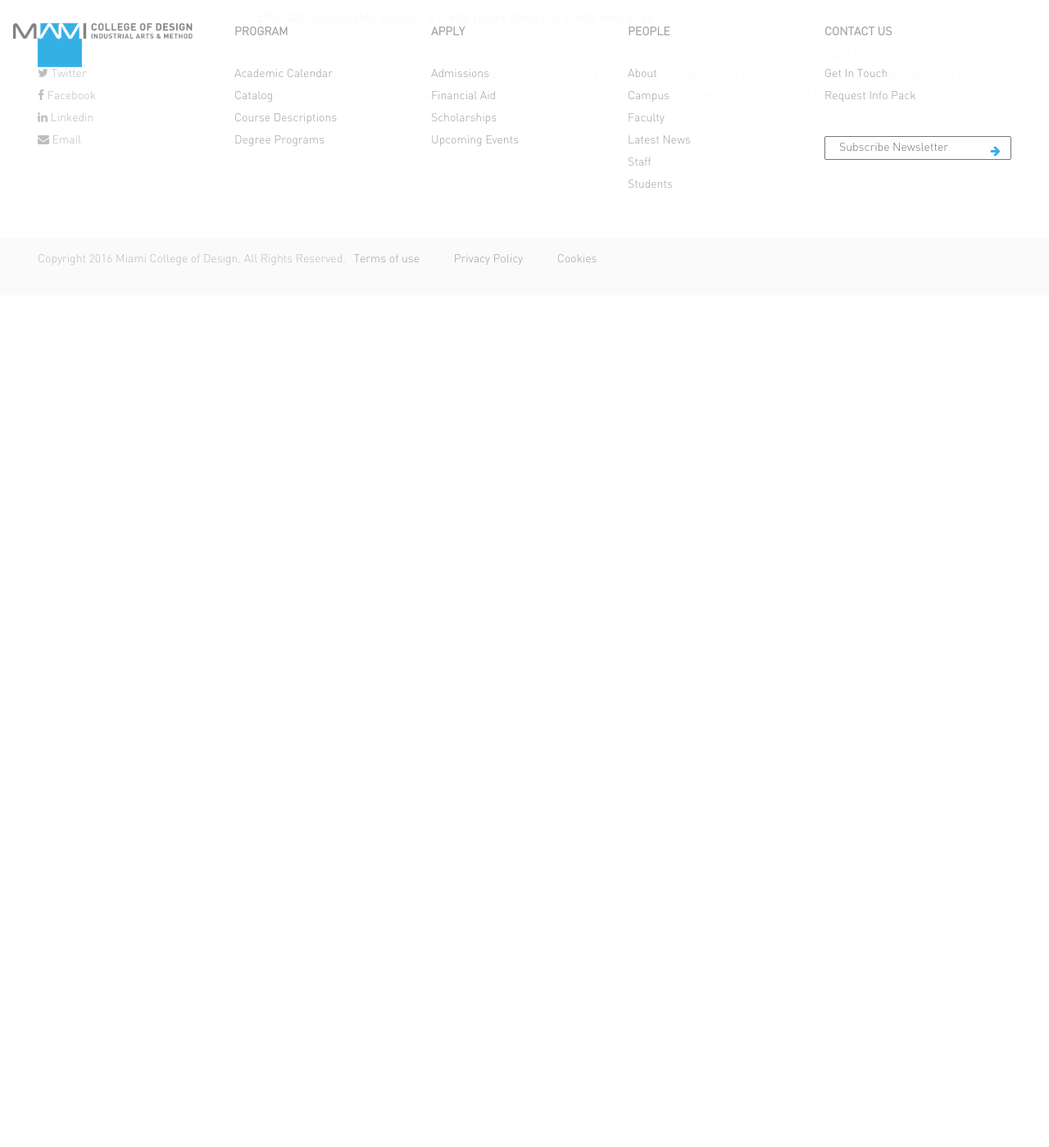
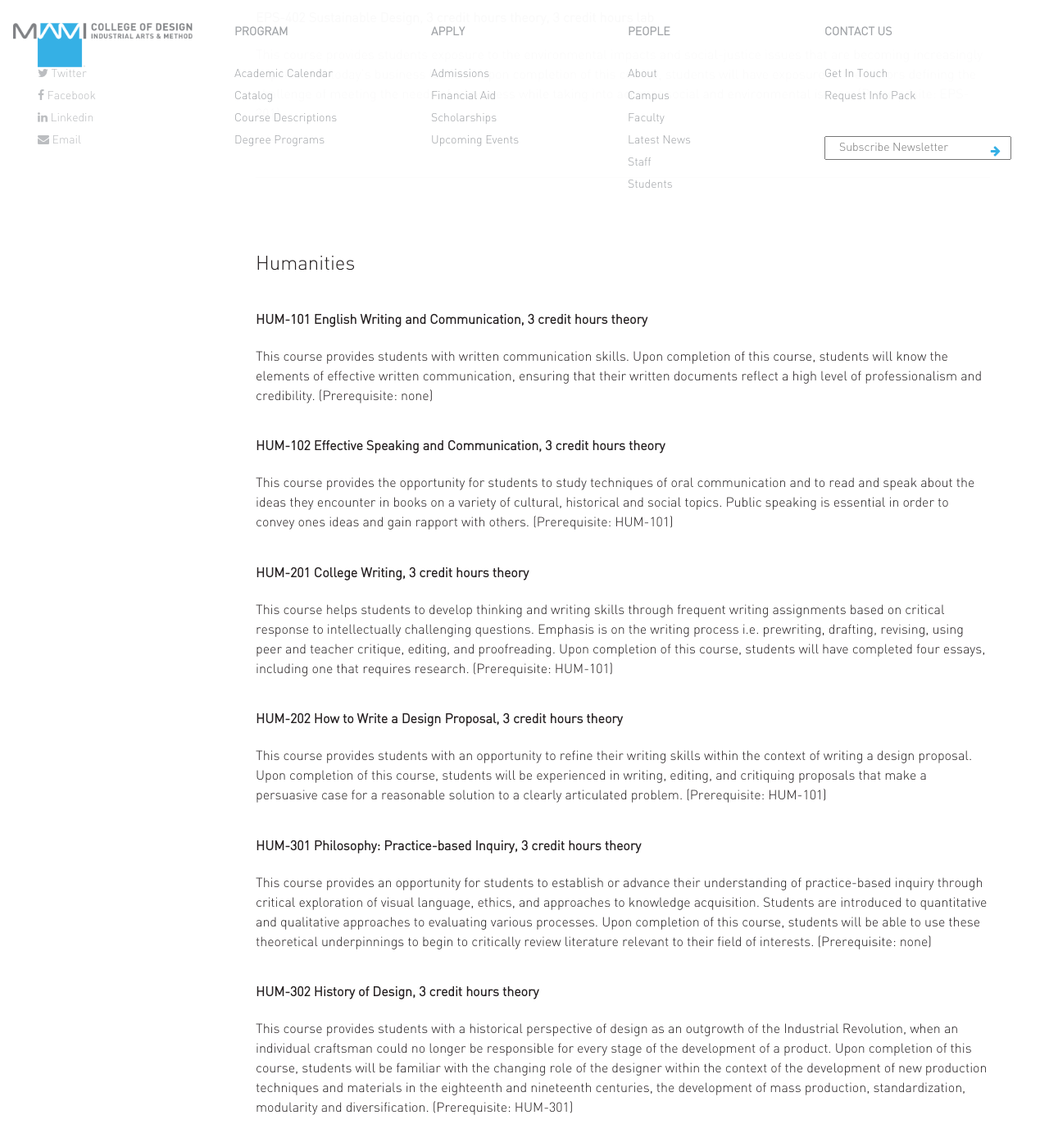
Before and after one commit to akritibhusal/MiamiCollegeofDesign, a Jekyll site: the page built from program/course-descriptions.markdown, in a window 1280 px wide and 1400 px high, scrolled down 6071 px. Shown: the whole window at 82% size. Built offline with Jekyll 4.4.1, drawn with Linux system fonts in a browser that asks for light colours; nearby versions of some CDN libraries; before the commit the page ends 6431 px from its top, so only the background shows below that.

Commit message:
Updated Course Descriptions

```diff
--- a/program/course-descriptions.markdown
+++ b/program/course-descriptions.markdown
@@ -9,6 +9,7 @@ sidemenu:
   compsci: Computer Science
   engg: Engineering
   enpship: Entrepreneurship
+  humanities: Humanities
 header_title: Course Description
 ---
 
@@ -148,3 +149,33 @@ This course provides students with an opportunity to engage in a social entrepre
 #### EPS-402 Sustainable Design, 3 credit hours theory, 3 credit hours lab
 
 This course provides students exposure to the environmental impacts and social-justice issues that are becoming increasingly important to today’s business leaders. Upon completion of this course, students will have exposure to the factors defining the challenge of meeting the needs of a business while taking into account social and environmental issues. (Prerequisite: EPS-301)
+
+{:.sep--line}
+&nbsp;
+
+## Humanities
+{:#humanities}
+
+#### HUM-101 English Writing and Communication, 3 credit hours theory
+
+This course provides students with written communication skills. Upon completion of this course, students will know the elements of effective written communication, ensuring that their written documents reflect a high level of professionalism and credibility. (Prerequisite: none)
+
+#### HUM-102 Effective Speaking and Communication, 3 credit hours theory
+
+This course provides the opportunity for students to study techniques of oral communication and to read and speak about the ideas they encounter in books on a variety of cultural, historical and social topics. Public speaking is essential in order to convey ones ideas and gain rapport with others. (Prerequisite: HUM-101)
+
+#### HUM-201 College Writing, 3 credit hours theory
+
+This course helps students to develop thinking and writing skills through frequent writing assignments based on critical response to intellectually challenging questions. Emphasis is on the writing process i.e. prewriting, drafting, revising, using peer and teacher critique, editing, and proofreading. Upon completion of this course, students will have completed four essays, including one that requires research. (Prerequisite: HUM-101)
+
+#### HUM-202 How to Write a Design Proposal, 3 credit hours theory
+
+This course provides students with an opportunity to refine their writing skills within the context of writing a design proposal. Upon completion of this course, students will be experienced in writing, editing, and critiquing proposals that make a persuasive case for a reasonable solution to a clearly articulated problem. (Prerequisite: HUM-101)
+
+#### HUM-301 Philosophy: Practice-based Inquiry, 3 credit hours theory
+
+This course provides an opportunity for students to establish or advance their understanding of practice-based inquiry through critical exploration of visual language, ethics, and approaches to knowledge acquisition. Students are introduced to quantitative and qualitative approaches to evaluating various processes. Upon completion of this course, students will be able to use these theoretical underpinnings to begin to critically review literature relevant to their field of interests. (Prerequisite: none)
+
+#### HUM-302 History of Design, 3 credit hours theory
+
+This course provides students with a historical perspective of design as an outgrowth of the Industrial Revolution, when an individual craftsman could no longer be responsible for every stage of the development of a product. Upon completion of this course, students will be familiar with the changing role of the designer within the context of the development of new production techniques and materials in the eighteenth and nineteenth centuries, the development of mass production, standardization, modularity and diversification. (Prerequisite: HUM-301)
```
